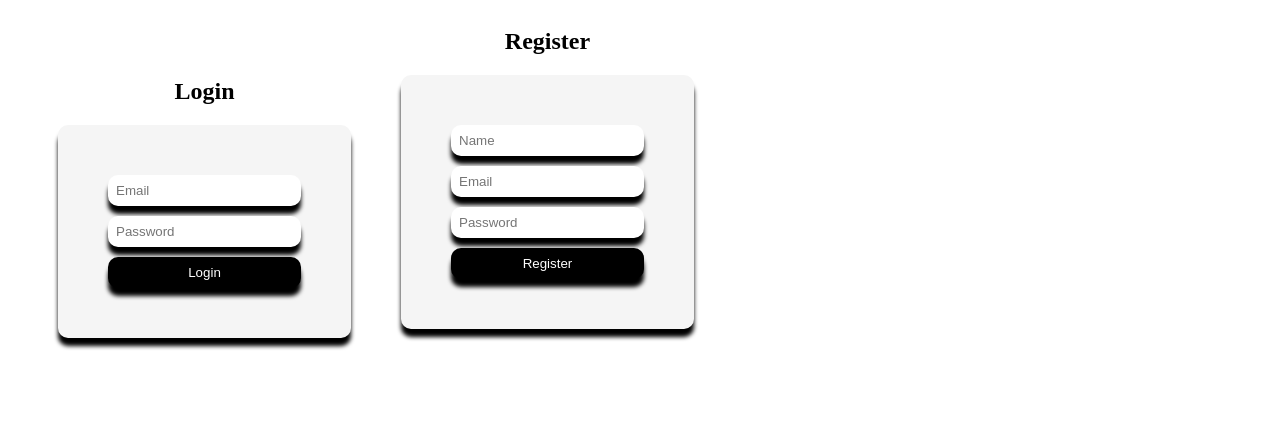
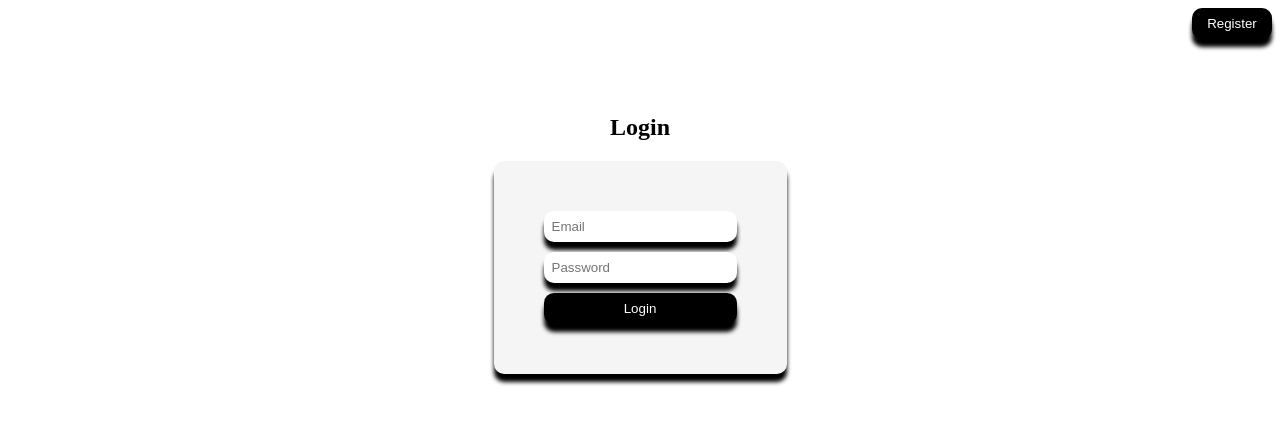
Before and after one commit to shivam-heaptrace/FullStackApp, a React app in the folder frontend/: page / in a window 1280 px wide. Shown: the top 424 px of the page. Built offline with nearby package versions, Linux system fonts and the light colour scheme; the HTML template or start-up script is replaced by a standard one.

Commit message:
conditional rendering for login, register

```diff
--- a/frontend/src/App.jsx
+++ b/frontend/src/App.jsx
@@ -1,6 +1,5 @@
 import React, { useState, useEffect } from "react";
-import Register from "./components/Register";
-import Login from "./components/Login";
+import Home from "./components/Home";
 import EmployeeList from "./components/EmployeeList";
 
 function App() {
@@ -26,10 +25,9 @@ function App() {
   return (
     <div>
       {!isLoggedIn ? (
-        <div className="" style={{ display: "flex", flexDirection: "row" }}>
-          <Login onLogin={handleLogin} />
-          <Register />
-        </div>
+        <>
+          <Home onLogin={handleLogin} />
+        </>
       ) : (
         <>
           <button onClick={handleLogout}>Logout</button>
--- /dev/null
+++ b/frontend/src/components/Home.jsx
@@ -0,0 +1,21 @@
+import { useState } from "react";
+import Login from "./Login";
+import Register from "./Register";
+
+export default function Home({ onLogin }) {
+  const [ele, setEle] = useState(true);
+
+  return (
+    <>
+      <button
+        onClick={(e) => setEle(!ele)}
+        style={{ display: "block", marginLeft: "auto", width: "80px" }}
+      >
+        {ele ? "Register" : "Login"}
+      </button>
+      <div className="home" style={{ display: "flex", justifyContent: "center" }}>
+        {ele ? <Login onLogin={onLogin} /> : <Register />}
+      </div>
+    </>
+  );
+}
--- a/frontend/src/css/style.css
+++ b/frontend/src/css/style.css
@@ -33,3 +33,16 @@ button{
 button:active{
     transform: translate(2px, 3px);
 }
+
+.home{
+    animation: animate 1s ease 0s infinite alternate none;
+}
+
+@keyframes animate {
+    from{
+        transform: translateY(5px);
+    }
+    to{
+        transform: translateY(-5px);
+    }
+}
```
